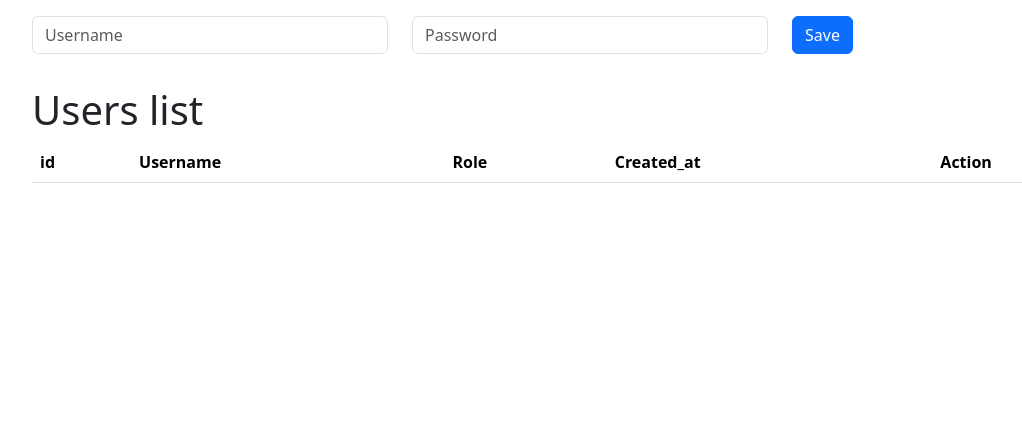
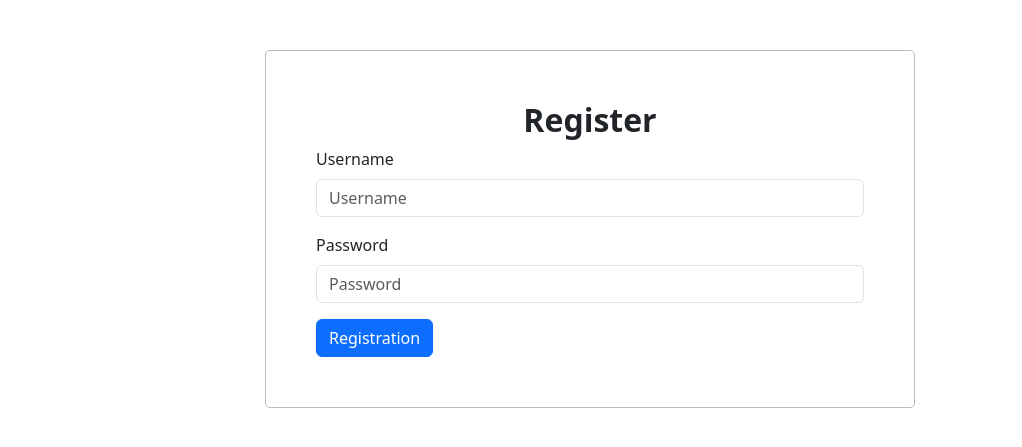
Before and after one commit to Sam-create512/projekt1, a PHP site: page /projekt1/Public/register in a window 1280 px wide. Shown: the top 447 px of the page, without its empty margins (50-1072 px from the left). Run offline with PHP 8.4, Linux system fonts and the light colour scheme; data that the repository does not hold is empty.

Commit message:
add controler

```diff
--- /dev/null
+++ b/App/Controllers/UserController.php
@@ -0,0 +1,33 @@
+<?php
+
+namespace App\Controllers;
+
+use App\Models\User;
+use App\Repositories\UserRepository;
+
+
+class UserController
+{
+    private UserRepository $userRepo;
+
+    public function __construct(UserRepository $userRepo)
+    {
+        $this->userRepo = $userRepo;
+    }
+
+    public function index()
+    {
+        echo "index :)";
+    }
+
+    public function login()
+    {
+        include __DIR__ . "/../../view/login.php";
+    }
+
+    public function register()
+    {
+        include __DIR__ . "/../../view/register.php";
+    }
+}
+?>
--- /dev/null
+++ b/App/Core/Router.php
@@ -0,0 +1,46 @@
+<?php
+
+namespace App\Core;
+
+class Router
+{
+    private array $routes = [];
+
+    public function add(string $path, object $controller, string $method) :void
+    {
+        $this->routes[$path] = [
+            "controller" => $controller,
+            "method" => $method
+        ];
+    }
+
+    public function resolve() :void
+    {
+        $requestUri = $_SERVER["REQUEST_URI"];
+
+        $path = parse_url($requestUri,PHP_URL_PATH);
+
+        $basePath = "/projekt1/Public";
+        $path = str_replace($basePath,"",$path);
+
+        if(isset($this->routes[$path])){
+            $route = $this->routes[$path];
+            $controller = $route["controller"];      // z dvojrozmerneho pola ulozi do jednorozmerneho pola
+            $method = $route["method"];
+
+            $controller->$method();
+        }else{
+            http_response_code(404);
+            echo "404 - Stránka, ktorú hľadáte neexistuje!";
+        }
+    }
+}
+
+// $uri = $_SERVER["REQUEST_URI"];
+// $path = parse_url($uri,PHP_URL_PATH);
+// $basePath = "/projekt1/Public";
+// $path = str_replace($basePath,"",$path);
+
+// echo $path;
+
+?>
--- /dev/null
+++ b/public/css/style.css
@@ -0,0 +1,14 @@
+body{
+    display: flex;
+
+    width: 100vw;
+    justify-content: center;
+}
+
+.container{
+    max-width: 650px;
+    border: 1px solid #bababa;
+    border-radius: 5px;
+    padding: 50px;
+    margin-top: 50px;
+}
--- a/public/index.php
+++ b/public/index.php
@@ -5,15 +5,25 @@ session_start();
 
 use App\Core\Database;
 use App\Repositories\UserRepository;
+use App\Controllers\UserController;
 use App\Models\User;
+use App\Core\Router;
 
 $db = new Database();
 
 $pdo = $db->getConnection();
 
 $userRepo = new UserRepository($pdo);
+$userController = new UserController($userRepo);
+$router = new Router();
+$router->add("/",$userController, "index");
+$router->add("/login",$userController, "login");
+$router->add("/register",$userController, "register");
 
-//$user = new User("Majo", "cisco", "admin", false);
+
+$router->resolve();
+
+
 
 //var_dump($user);
 //$userRepo->delete(5);
@@ -31,23 +41,23 @@ $userRepo = new UserRepository($pdo);
 
 
 // $userRepo->save
-    $users = $userRepo->findAll();
+    // $users = $userRepo->findAll();
 
-    if ($_SERVER["REQUEST_METHOD"] === "POST" && isset($_POST["action"]) && $_POST["action"] === "delete"){
+    // if ($_SERVER["REQUEST_METHOD"] === "POST" && isset($_POST["action"]) && $_POST["action"] === "delete"){
 
-        $userRepo->delete($_POST["id"]);
+    //     $userRepo->delete($_POST["id"]);
 
-        header("Location: index.php");
-        exit();
-    }
-    if ($_SERVER["REQUEST_METHOD"] === "POST" && isset($_POST["username"]) && isset($_POST["password"])){
-        $user = new User($_POST["username"], $_POST["password"]);
+    //     header("Location: index.php");
+    //     exit();
+    // }
+    // if ($_SERVER["REQUEST_METHOD"] === "POST" && isset($_POST["username"]) && isset($_POST["password"])){
+    //     $user = new User($_POST["username"], $_POST["password"]);
 
-        $userRepo->save($user);
+    //     $userRepo->save($user);
 
-        header("Location: index.php");
-        exit();
-    }
+    //     header("Location: index.php");
+    //     exit();
+    // }
 
-    include __DIR__."/../view/home.php";
+//include __DIR__."/../view/home.php";
 ?>
--- a/view/home.php
+++ /dev/null
@@ -1,88 +0,0 @@
-<!DOCTYPE html>
-<html lang="en">
-<head>
-    <meta charset="UTF-8">
-    <meta name="viewport" content="width=device-width, initial-scale=1.0">
-    <title>Document</title>
-    <link href="https://cdn.jsdelivr.net/npm/bootstrap@5.3.8/dist/css/bootstrap.min.css" rel="stylesheet" integrity="sha384-sRIl4kxILFvY47J16cr9ZwB07vP4J8+LH7qKQnuqkuIAvNWLzeN8tE5YBujZqJLB" crossorigin="anonymous">
-    <link rel="stylesheet" href="css/style.css">
-</head>
-<body>
-    <div class="container">
-    <div class="wraper py-3">
-
-    <form action="/projekt1/Public/index.php" method="POST">
-        <div class="row">
-            <div class="col">
-            <div class="mb-3">
-                <input type="text" class="form-control" id="username" name="username" placeholder="Username" required>
-            </div>
-            </div>
-
-            <div class="col">
-            <div class="mb-3">
-                <input type="text" class="form-control" id="role" name="password" placeholder="Password" required>
-            </div>
-            </div>
-
-            <div class="col">
-            <button type="submit" class="btn btn-primary">Save</button>
-            </div>
-        </div>
-     </form>
-    </div>
-
-<h1>Users list</h1>
-<table class="table table-striped">
-  <thead>
-    <tr>
-      <th scope="col">id</th>
-      <th scope="col">Username</th>
-      <th scope="col">Role</th>
-      <th scope="col">Created_at</th>
-      <th scope="col">Action</th>
-    </tr>
-  </thead>
-
-  <tbody>
-    <?php foreach ($users as $user) :?>
-        <tr>
-            <td><?= $user->getId();?></td>
-            <td><?= $user->getUsername();?></td>
-            <td><?= $user->getRole();?></td>
-            <td><?= $user->getCreatedAt();?></td>
-
-            <td>
-              <form action="/projekt1/view/info.php" method="POST">
-                <input type="hidden" name="action" value="info">
-                <input type="hidden" name="id" value="<?= $user->getId() ?>">
-                <button type="submit" class="btn btn-info">Info</button>
-              </form>
-            </td>
-
-              <td>
-              <form action="#" method="post">
-              <input type="hidden" name="action" value="update">
-              <input type="hidden" name="id" value="<?= $user->getId() ?>">
-              <button type="submit" class="btn btn-warning">Update</button>
-              </form>
-              </td>
-
-              <td>
-              <form action="#" method="post">
-              <input type="hidden" name="action" value="delete">
-              <input type="hidden" name="id" value="<?= $user->getId() ?>">
-              <button type="submit" class="btn btn-danger">Delete</button>
-              </form>
-              </td>
-
-        </tr>
-    <?php endforeach;?>
-  </tbody>
-</table>
-</div>
-
-<script src="https://cdn.jsdelivr.net/npm/bootstrap@5.3.8/dist/js/bootstrap.bundle.min.js" integrity="sha384-FKyoEForCGlyvwx9Hj09JcYn3nv7wiPVlz7YYwJrWVcXK/BmnVDxM+D2scQbITxI" crossorigin="anonymous"></script>
-</body>
-</html>
-<?php
--- /dev/null
+++ b/view/register.php
@@ -0,0 +1,29 @@
+<!doctype html>
+<html lang="en">
+  <head>
+    <meta charset="utf-8">
+    <meta name="viewport" content="width=device-width, initial-scale=1">
+    <title>Bootstrap demo</title>
+    <link href="https://cdn.jsdelivr.net/npm/bootstrap@5.3.8/dist/css/bootstrap.min.css" rel="stylesheet" integrity="sha384-sRIl4kxILFvY47J16cr9ZwB07vP4J8+LH7qKQnuqkuIAvNWLzeN8tE5YBujZqJLB" crossorigin="anonymous">
+    <link rel="stylesheet" href="/projekt1/Public/css/style.css">
+</head>
+  <body>
+
+    <div class="container">
+        <h2 class="text-center fw-bold fs-2">Register</h2>
+        <form action="/projekt1/Public/login" method="POST">
+        <div class="mb-3">
+            <label for="exampleInputEmail1" class="form-label">Username</label>
+            <input type="email" class="form-control" id="exampleInputEmail1" aria-describedby="emailHelp" placeholder="Username">
+        </div>
+        <div class="mb-3">
+            <label for="exampleInputPassword1" class="form-label">Password</label>
+            <input type="password" class="form-control" id="exampleInputPassword1" placeholder="Password">
+        </div>
+        <button type="submit" class="btn btn-primary">Registration</button>
+        </form>
+    </div>
+
+    <script src="https://cdn.jsdelivr.net/npm/bootstrap@5.3.8/dist/js/bootstrap.bundle.min.js" integrity="sha384-FKyoEForCGlyvwx9Hj09JcYn3nv7wiPVlz7YYwJrWVcXK/BmnVDxM+D2scQbITxI" crossorigin="anonymous"></script>
+  </body>
+</html>
```
Also changed, not shown: view/dashboard.php (added, +11 -0 lines), view/login.php (added, +30 -0 lines).
